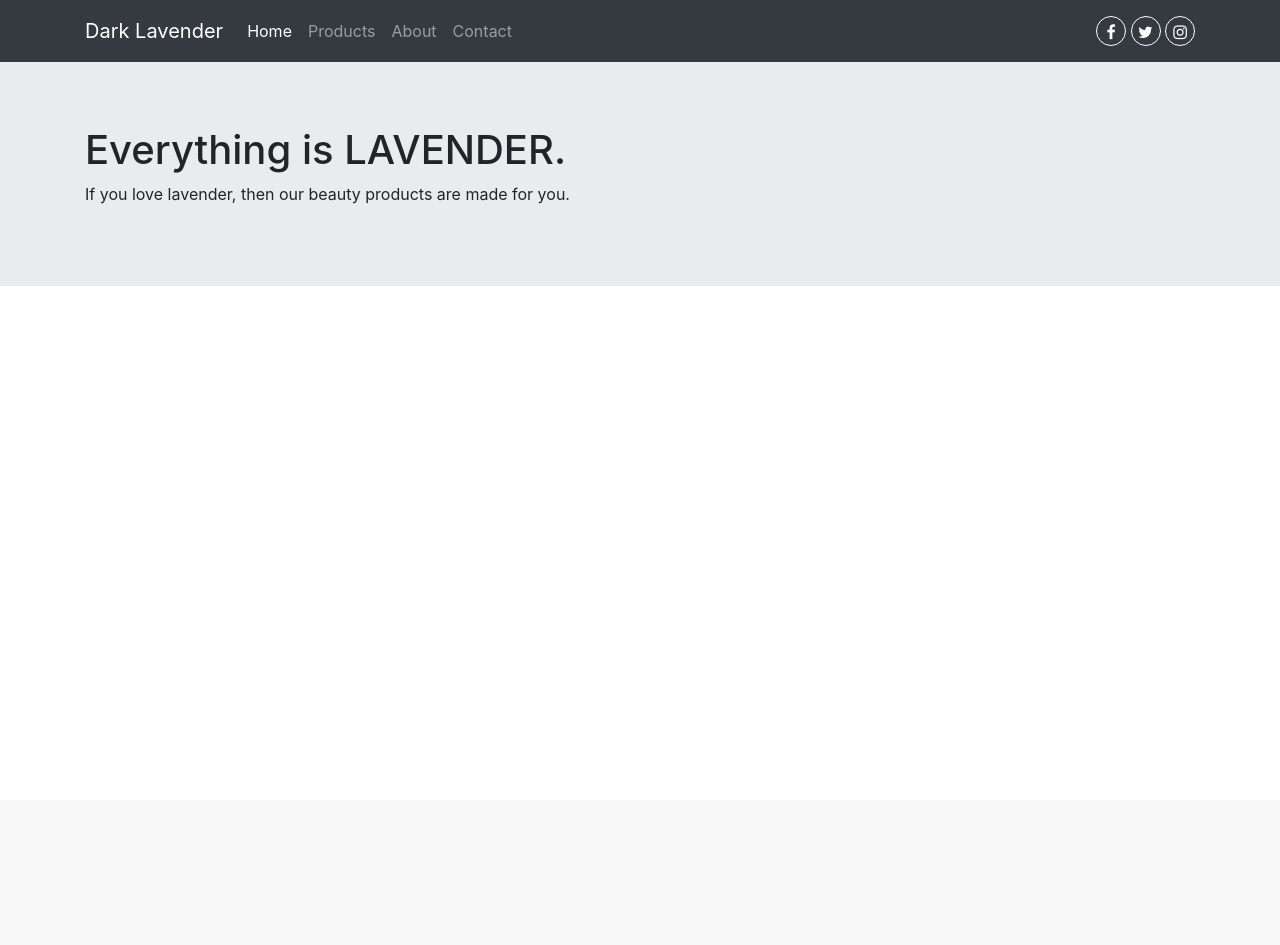
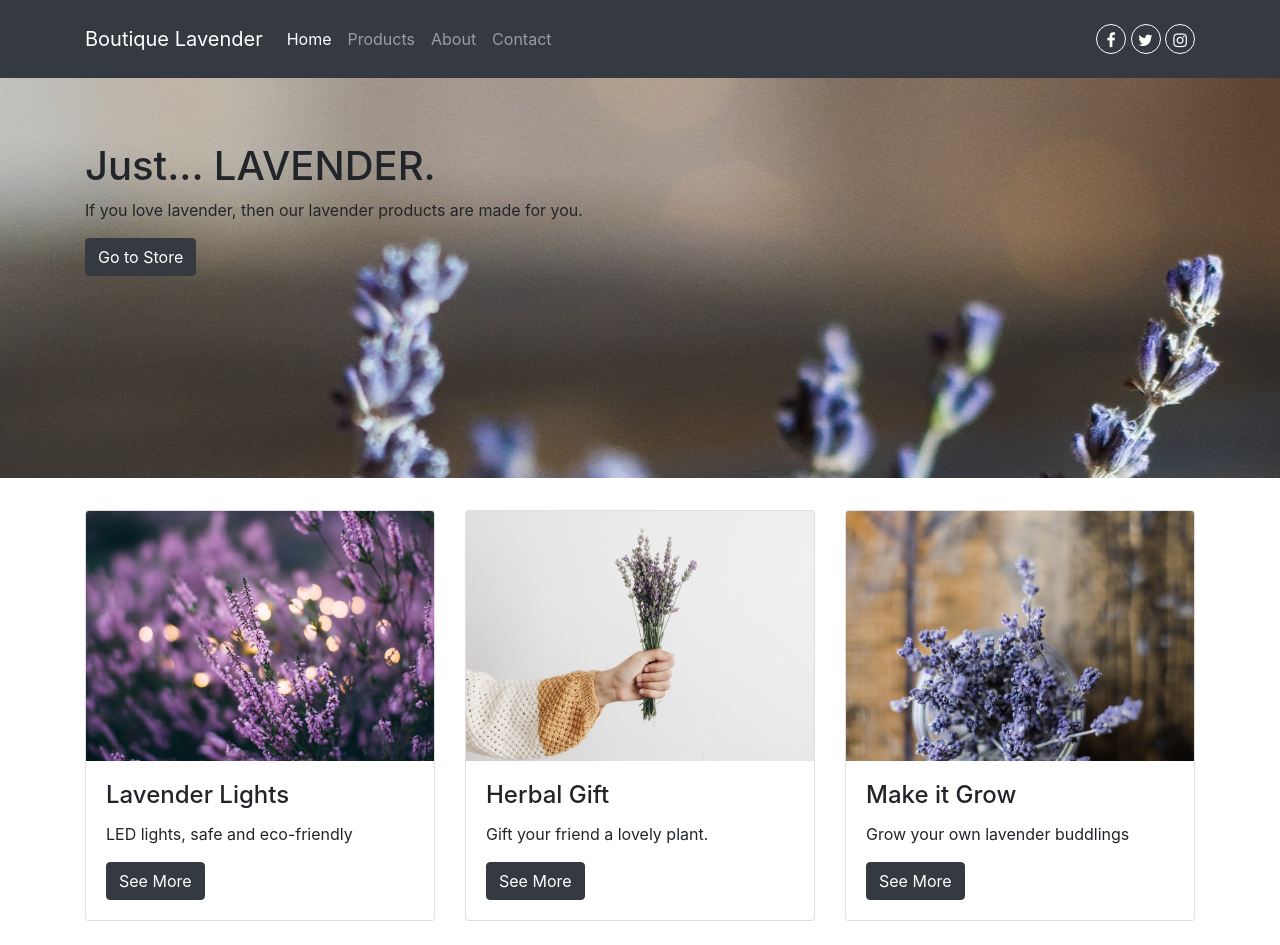
Before and after one commit to serelath/SMCSpring_2019, a PHP site: page /class02/index.html in a window 1280 px wide. Before the commit the page ends 286 px from the top, so only its background shows below. Run offline with PHP 8.4, Linux system fonts and the light colour scheme; some libraries are stand-ins or nearby versions.

Commit message:
Class02 Added cards and image, jumbotron text and image

```diff
--- a/class02/index.html
+++ b/class02/index.html
@@ -20,11 +20,11 @@
     <!--NAVBAR-->
      <nav class="navbar sticky-top navbar-expand-lg navbar-dark bg-dark">
      <div class="container">
-      <a class="navbar-brand" href="#">Dark Lavender</a>
+      <a class="navbar-brand" href="#">Boutique Lavender</a>
       <button class="navbar-toggler" type="button" data-toggle="collapse" data-target="#navbarText" aria-controls="navbarText" aria-expanded="false" aria-label="Toggle navigation">
         <span class="navbar-toggler-icon"></span>
       </button>
-      <div class="collapse navbar-collapse" id="navbarText">
+      <div class="collapse navbar-collapse text-xs-left text-center" id="navbarText">
         <ul class="navbar-nav mr-auto">
           <li class="nav-item active">
             <a class="nav-link" href="#">Home <span class="sr-only">(current)</span></a>
@@ -39,7 +39,7 @@
             <a class="nav-link" href="#">Contact</a>
           </li>
         </ul>
-        <span class="navbar-text">
+        <span class="navbar-text my-xs-1 my-2">
             <a href="#" class="fa fa-facebook"></a>
             <a href="#" class="fa fa-twitter"></a>
             <a href="#" class="fa fa-instagram"></a>
@@ -47,12 +47,47 @@
       </div>
       </div>
     </nav>
+
     <!--JUMBOTRON-->
       <div class="jumbotron jumbotron-fluid">
-      <div class="container">
-        <h1>Everything is LAVENDER.</h1>
-        <p>If you love lavender, then our beauty products are made for you.</p>
+      <div class="container text-md-left text-center">
+        <h1>Just... LAVENDER.</h1>
+        <p>If you love lavender, then our lavender products are made for you.</p>
+        <a href="#" class="btn btn-dark">Go to Store</a>
       </div>
+    </div>
+
+    <!--CARDS-->
+    <div class="container">
+        <div class="row">
+            <div class="col-md-4 col-12 mb-sm-4 mb-3"><div class="card">
+                  <img class="card-img-top" src="images/one.jpg" alt="Card image">
+                  <div class="card-body">
+                    <h4 class="card-title">Lavender Lights</h4>
+                    <p class="card-text">LED lights, safe and eco-friendly</p>
+                    <a href="#" class="btn btn-dark">See More</a>
+                  </div>
+                </div>
+            </div>
+            <div class="col-md-4 col-12 mb-sm-4 mb-3"><div class="card">
+                  <img class="card-img-top" src="images/two.jpg" alt="Card image">
+                  <div class="card-body">
+                    <h4 class="card-title">Herbal Gift</h4>
+                    <p class="card-text">Gift your friend a lovely plant.</p>
+                    <a href="#" class="btn btn-dark">See More</a>
+                  </div>
+                </div>
+            </div>
+            <div class="col-md-4 col-12 mb-sm-4 mb-3"><div class="card">
+                  <img class="card-img-top" src="images/three.jpg" alt="Card image">
+                  <div class="card-body">
+                    <h4 class="card-title">Make it Grow</h4>
+                    <p class="card-text">Grow your own lavender buddlings</p>
+                    <a href="#" class="btn btn-dark">See More</a>
+                  </div>
+                </div>
+            </div>
+        </div>
     </div>
 
     <!-- Optional JavaScript -->
--- a/class02/style.css
+++ b/class02/style.css
@@ -1,16 +1,15 @@
 .container {
 }
-.row {
-    background-color: #F2DF8A;
+a {
+    transition: 0.3s;
 }
-[class^="col-"]:first-child {
-    background-color: #E08B88;
+.jumbotron {
+    height: 50vh;
+    background: url("images/four.jpg") no-repeat center top;
 }
-[class^="col-"]:last-child {
-    background-color: #A4D6D2;
-}
-a {
-    transition: 0.1s;
+.card img {
+    height: 250px;
+    object-fit: cover;
 }
 .fa {
     width: 30px;
```
Also changed, not shown: class02/images/four.jpg (added), class02/images/one.jpg (added), class02/images/three.jpg (added), class02/images/two.jpg (added).
